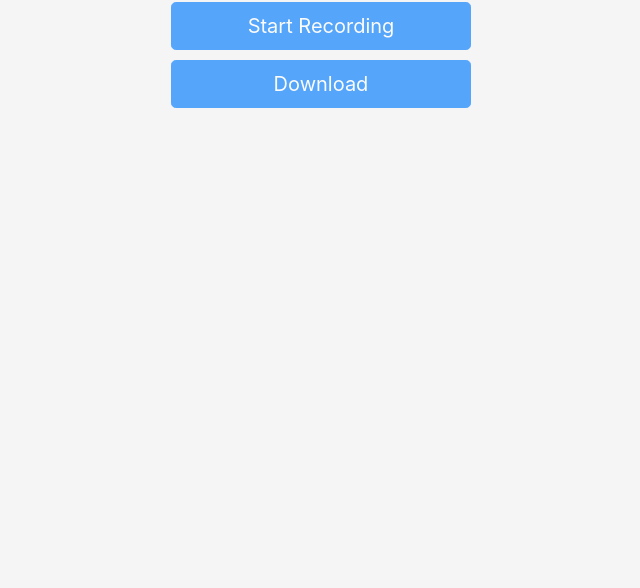
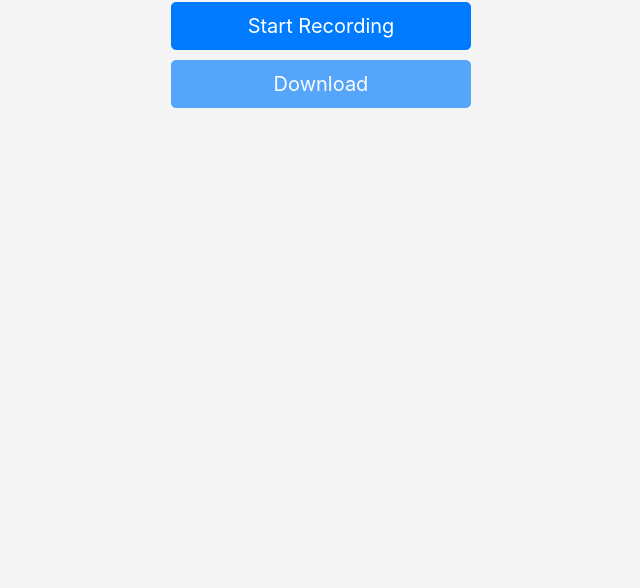
Before and after one commit to alon-6over6/alon-6over6.github.io, a plain HTML site: page camera.html in a window 1280 px wide. Shown: the part 212-800 px from the top of the page, without its empty margins (319-959 px from the left). Drawn offline with nearby package versions, Linux system fonts and the light colour scheme.

Commit message:
added audio

```diff
--- a/camera.html
+++ b/camera.html
@@ -38,7 +38,7 @@
        <h1 class="h3 mb-3 font-weight-normal">GoEyes</h1>
         <div class="mb-3 font-weight-normal">
             <!-- <button class="btn btn-lg btn-primary btn-block" id="start">Start camera</button> -->
-            <button class="btn btn-lg btn-primary btn-block" id="record" disabled>Start Recording</button>
+            <button class="btn btn-lg btn-primary btn-block" id="record">Start Recording</button>
             <button class="btn btn-lg btn-primary btn-block d-none" id="play" disabled>Play</button>
             <button class="btn btn-lg btn-primary btn-block" id="download" disabled>Download</button>
         </div>
```
